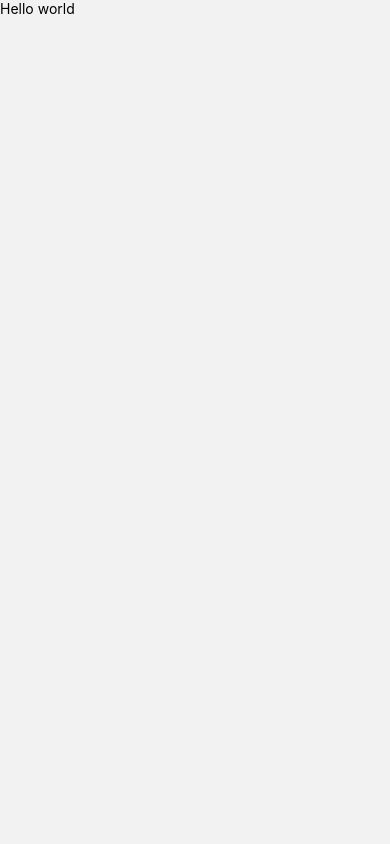
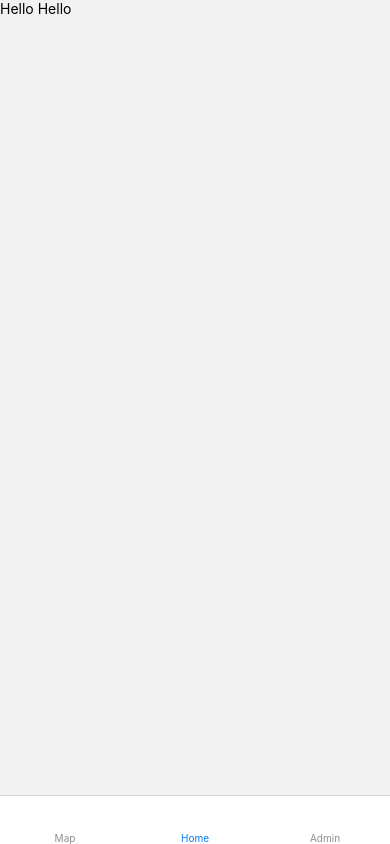
Before and after one commit to pinomaker-hoo/coin_town-client-rn, a React Native app: screen /Bottom in a window 390 px wide. Before the commit this address had no page. Built offline with nearby package versions, Linux system fonts and the light colour scheme.

Commit message:
add : Bottom Navigator

```diff
--- a/package.json
+++ b/package.json
@@ -10,6 +10,7 @@
     "lint": "eslint . --ext .js,.jsx,.ts,.tsx"
   },
   "dependencies": {
+    "@react-navigation/bottom-tabs": "^6.4.0",
     "@react-navigation/native": "^6.0.13",
     "@react-navigation/native-stack": "^6.9.1",
     "react": "18.1.0",
--- /dev/null
+++ b/pages/bottom/BottomNavigator.tsx
@@ -0,0 +1,39 @@
+import {createBottomTabNavigator} from '@react-navigation/bottom-tabs';
+import React from 'react';
+import MainScreen from './mainScreen/mainScreen';
+
+const BottomTab = createBottomTabNavigator();
+
+export default function BottomTabNavigator() {
+  return (
+    <BottomTab.Navigator
+      initialRouteName="Main"
+      screenOptions={{headerShown: false}}
+    >
+      <BottomTab.Screen
+        name="Left"
+        component={MainScreen}
+        options={{
+          title: 'Map',
+          tabBarIcon: () => null,
+        }}
+      />
+      <BottomTab.Screen
+        name="Main"
+        component={MainScreen}
+        options={{
+          title: 'Home',
+          tabBarIcon: () => null,
+        }}
+      />
+      <BottomTab.Screen
+        name="Right"
+        component={MainScreen}
+        options={{
+          title: 'Admin',
+          tabBarIcon: () => null,
+        }}
+      />
+    </BottomTab.Navigator>
+  );
+}
--- /dev/null
+++ b/pages/bottom/mainScreen/mainScreen.tsx
@@ -0,0 +1,9 @@
+import {Text, View} from 'react-native';
+
+export default function MainScreen() {
+  return (
+    <View>
+      <Text>Hello Hello</Text>
+    </View>
+  );
+}
--- a/pages/root/RootNavigator.tsx
+++ b/pages/root/RootNavigator.tsx
@@ -1,5 +1,6 @@
 import {NavigationContainer} from '@react-navigation/native';
 import {createNativeStackNavigator} from '@react-navigation/native-stack';
+import BottomTabNavigator from '../bottom/BottomNavigator';
 import HomeScreen from './homeScreen/homeScreen';
 
 const Stack = createNativeStackNavigator();
@@ -7,10 +8,15 @@ const Stack = createNativeStackNavigator();
 export default function RootNavigator() {
   return (
     <NavigationContainer>
-      <Stack.Navigator initialRouteName="Start">
+      <Stack.Navigator initialRouteName="Bottom">
         <Stack.Screen
           name="Start"
           component={HomeScreen}
+          options={{headerShown: false}}
+        />
+        <Stack.Screen
+          name="Bottom"
+          component={BottomTabNavigator}
           options={{headerShown: false}}
         />
       </Stack.Navigator>
```
Also changed, not shown: pages/bottom/mainScreen/style.ts (added, +9 -0 lines), 2 other files (tests, documents, lock files or other folders).
